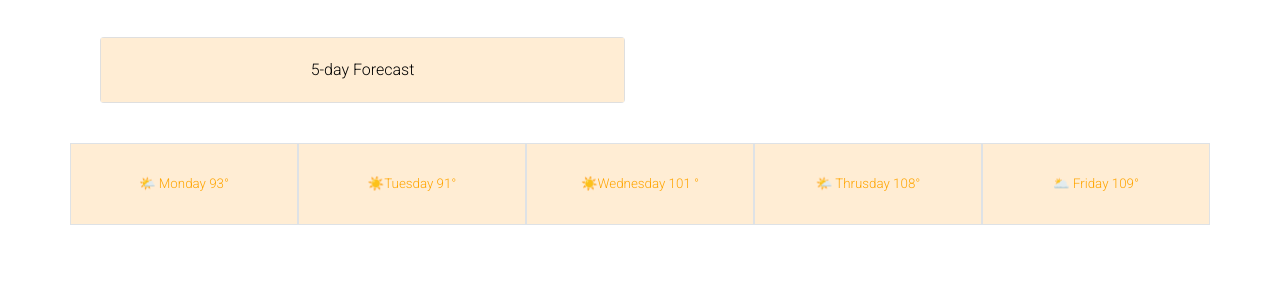
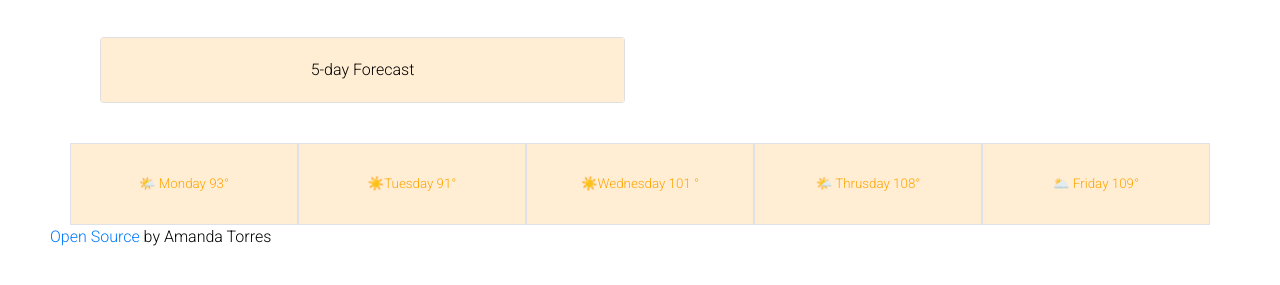
Before and after one commit to amandatorresapu/Weather-App, a plain HTML site: page index.html in a window 1280 px wide. Shown: the part 435-720 px from the top of the page. Drawn offline with nearby package versions, Linux system fonts and the light colour scheme.

Commit message:
added open source link

```diff
--- a/index.html
+++ b/index.html
@@ -98,6 +98,10 @@
             </div>
           </div>
         </div>
+        <div class="open-source">
+          <a href="https://cranky-brattain-3d3bff.netlify.app">Open Source</a>
+          by Amanda Torres
+        </div>
       </div>
 
       <script src="app.js"></script>
```
